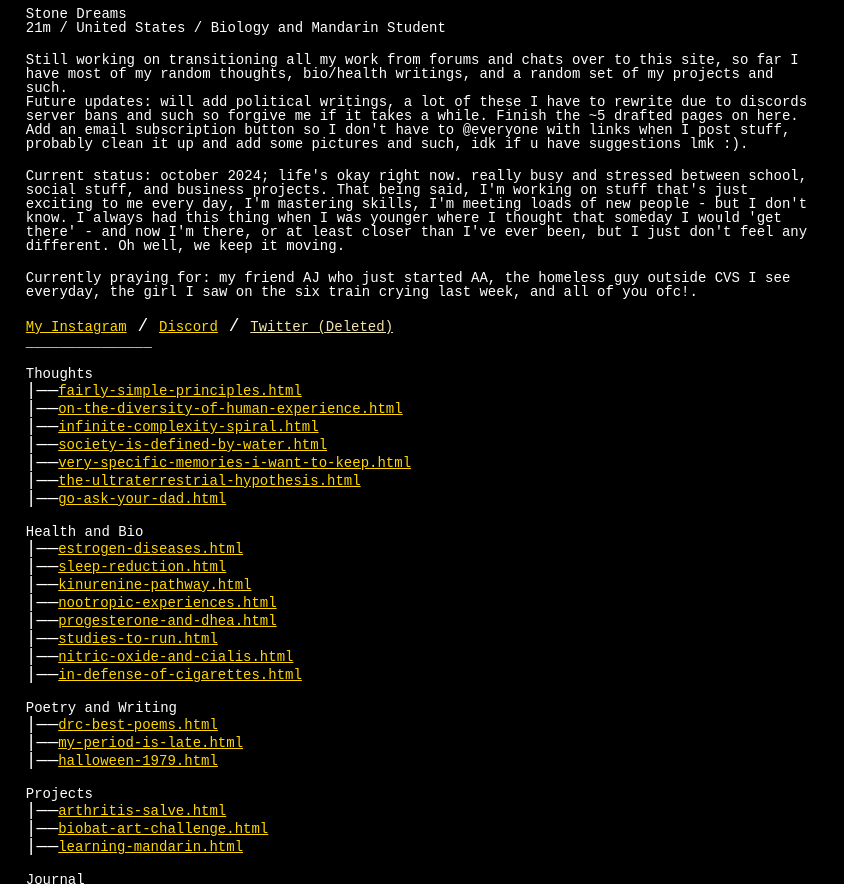
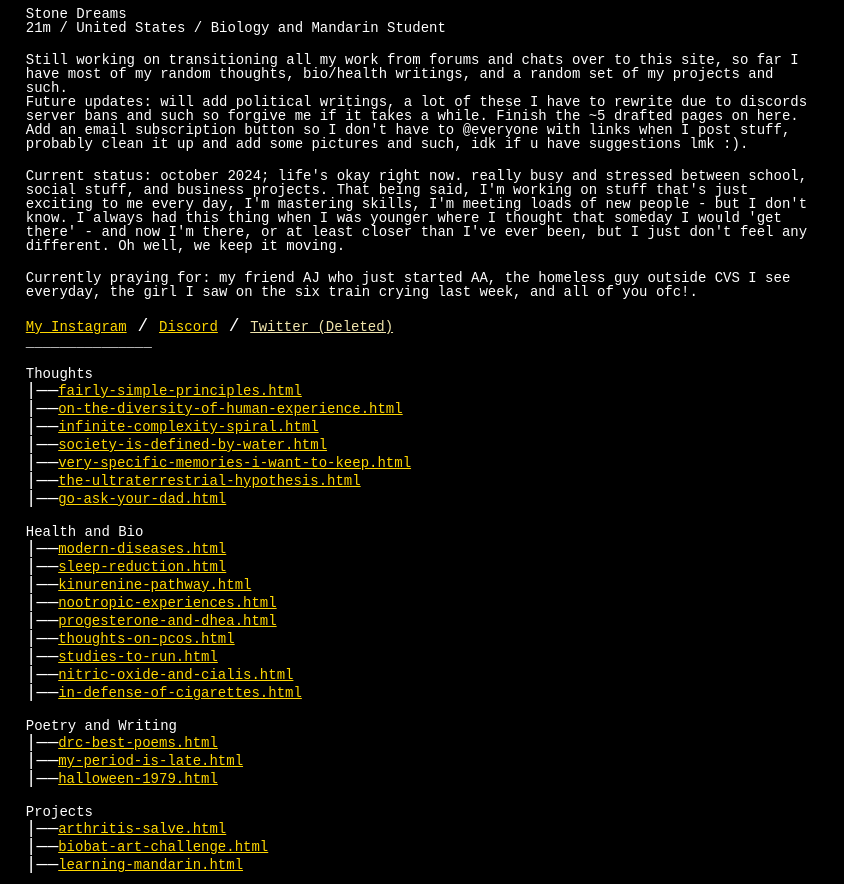
Before and after one commit to rruplink/rruplink.github.io, a plain HTML site: page index.html in a window 1280 px wide. Shown: the top 884 px of the page, without its empty margins (0-844 px from the left). Drawn offline with Linux system fonts and the light colour scheme.

Commit message:
Update index.html

```diff
--- a/index.html
+++ b/index.html
@@ -79,14 +79,15 @@ that's just exciting to me every day, I'm mastering skills, I'm meeting loads of
   |——<a href="go-ask-your-dad.html" class="sublink_small">go-ask-your-dad.html</a> <br>
   <br>
 <p class="small">Health and Bio</p>
-  |——<a href="women/progesterone.html" class="sublink_small">estrogen-diseases.html</a> <br>
+  |——<a href="modern-diseases.html" class="sublink_small">modern-diseases.html</a> <br>
   |——<a href="sleep-reduction.html" class="sublink_small">sleep-reduction.html</a> <br>
   |——<a href="kinurenine-pathway.html" class="sublink_small">kinurenine-pathway.html</a> <br>
   |——<a href="nootropic-experiences.html" class="sublink_small">nootropic-experiences.html</a> <br>
-  |——<a href="women/pcos.html" class="sublink_small">progesterone-and-dhea.html</a> <br>
+  |——<a href="progesterone-and-dhea.html" class="sublink_small">progesterone-and-dhea.html</a> <br>
+  |——<a href="pcos.html" class="sublink_small">thoughts-on-pcos.html</a> <br>
   |——<a href="studies-to-run.html" class="sublink_small">studies-to-run.html</a> <br>
-  |——<a href="women/pcos.html" class="sublink_small">nitric-oxide-and-cialis.html</a> <br>
-  |——<a href="women/pcos.html" class="sublink_small">in-defense-of-cigarettes.html</a> <br>
+  |——<a href="nitric-oxide-and-cialis.html" class="sublink_small">nitric-oxide-and-cialis.html</a> <br>
+  |——<a href="in-defense-of-cigarettes.html" class="sublink_small">in-defense-of-cigarettes.html</a> <br>
   <br>
 <p class="small">Poetry and Writing</p>
   |——<a href="drc-best-poems.html" class="sublink_small">drc-best-poems.html</a> <br>
```
